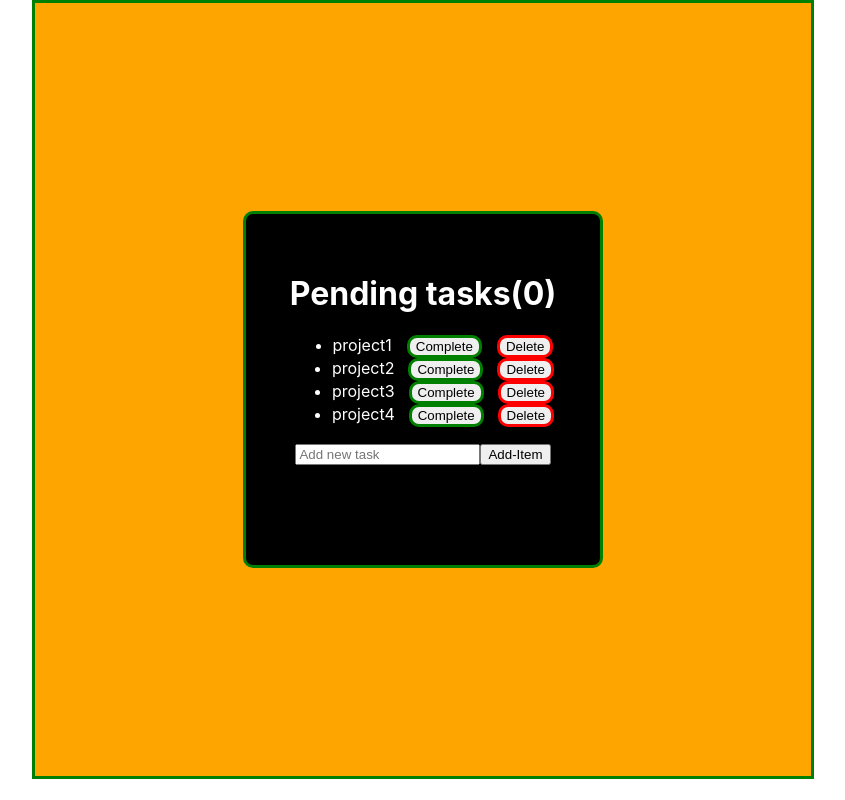
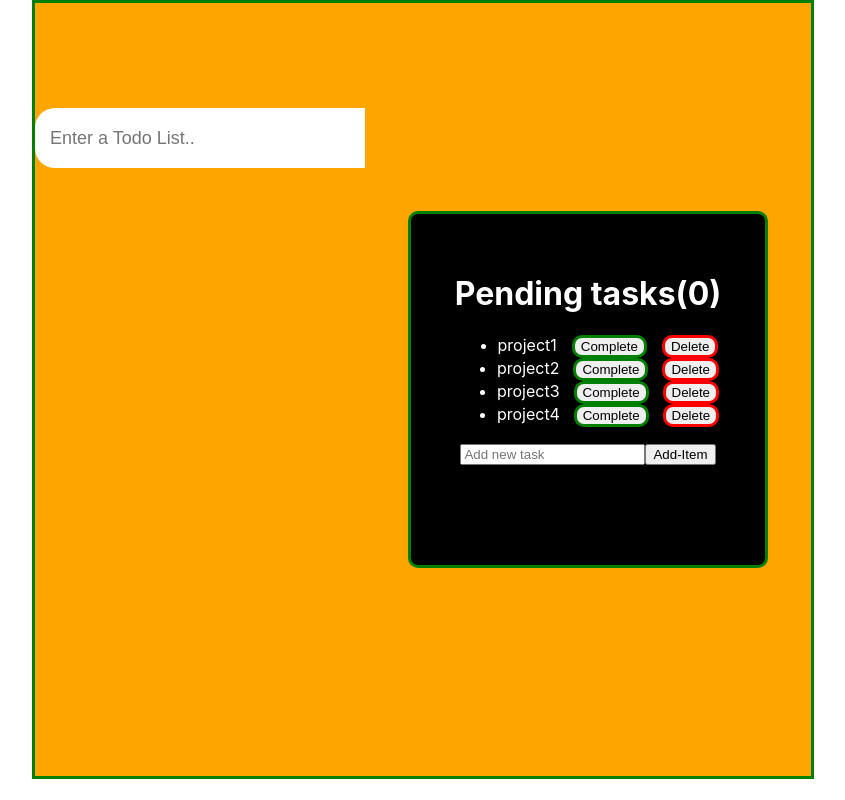
Before and after one commit to amarsahu9272/todoList-searchBar, a React (Create React App) app: page / in a window 1280 px wide. Shown: the whole page, without its empty margins (217-1062 px from the left). Built offline with nearby package versions, Linux system fonts and the light colour scheme.

Commit message:
SearchBar/Implented

```diff
--- /dev/null
+++ b/src/component/others/searchBar.css
@@ -0,0 +1,70 @@
+.searchInputs {
+    margin-top: 105px;
+    display: flex
+}
+
+.search input {
+    background-color: white;
+    border: 0px;
+    border-radius: 20px;
+    border-top-right-radius: 0px;
+    border-bottom-right-radius: 0px;
+    font-size: 18px;
+    padding: 15px;
+    height: 30px;
+    width: 300px;
+
+}
+
+.searchIcon {
+    height: 60px;
+    width: 50px;
+    background-color: white;
+    display: grid;
+    place-items: center;
+}
+
+input:focus {
+    outline: none;
+}
+
+.searchIcon svg {
+    font-size: 35px;
+}
+
+.dataResult {
+    margin-top: 100%;
+    height: 200px;
+    width: 300px;
+    background-color: white;
+    box-shadow: orange;
+    overflow: hidden;
+    overflow-y: auto;
+}
+
+.dataResult::-webkit-scrollbar {
+    display: none;
+}
+
+.dataResult .dataItem {
+    width: 100%;
+    height: 50px;
+    display: flex;
+    align-items: center;
+    color: black;
+}
+
+.dataItem {
+    margin-left: 10px;
+}
+
+#clearBtn {
+    cursor: pointer;
+}
+
+a {
+    text-decoration: none;
+}
+a:hover{
+    background-color: white;
+}
--- /dev/null
+++ b/src/component/others/searchBar.js
@@ -0,0 +1,49 @@
+import React, { useState } from "react";
+import './searchBar.css'
+// import SearchIcon from '@material-ui/icons/Search';
+// import CloseIcon from '@material-ui/icons/Close';
+
+function SearchBar({ placeholder, data }) {
+    const [filteredData, setFilterData] = useState([])
+    const [wordEntered, setWordEntered] = useState("")
+
+    const handleFilter = (event) => {
+        const searchWord = event.target.value;
+        setWordEntered(searchWord)
+        const newFilter = data.filter((value) => {
+            return value.name.toLowerCase().includes(searchWord.toLowerCase())
+        })
+
+        if (searchWord === "") {
+            setFilterData([])
+        }
+        else {
+            setFilterData(newFilter)
+        }
+    }
+
+    const clearInput = () => {
+        setFilterData([])
+        setWordEntered("")
+     }
+
+
+    return (
+        <div className="search">
+            <div className="searchInputs">
+                <input type="text" placeholder={placeholder} value={wordEntered} onChange={handleFilter} />
+                {/* <div className="searchIcon">
+                {filteredData.lenght===0?<SearchIcon/>:<CloseIcon id="clearBtn" onClick={clearInput}/>}
+            </div> */}
+            </div>
+            {filteredData.length !== 0 && (
+                <div className="datResult">
+                    {filteredData.slice(0, 15).map((value) => {
+                        return <div className=" ">{value.name}</div>;
+                    })}</div>)}
+
+        </div>
+    )
+}
+
+export default SearchBar
--- a/src/component/todo/todo.js
+++ b/src/component/todo/todo.js
@@ -1,7 +1,8 @@
-import { getValue } from "@testing-library/user-event/dist/utils";
 import { useState } from "react";
 import { Fragment } from "react";
 import './todo.css'
+
+import SearchBar from "../others/searchBar";
 
 
 
@@ -14,10 +15,6 @@ function TodoList() {
     let [count, setCount] = useState(0)
     let [list, setlist] = useState(todoList)
     let [value, setValue] = useState('')
-
-    // function Increment() {
-    //     setCount(count++);
-    // }
 
     function addList() {
         const newTodo = {
@@ -45,15 +42,18 @@ function TodoList() {
 
     function deleteTodo(item) {
         const indexOfClickedTodo = list.findIndex(Nm => Nm.name === item.name)
-        list.splice(indexOfClickedTodo, indexOfClickedTodo);
+        list.splice(indexOfClickedTodo, 1);
         setlist([...list])
         setCount(count=count-1)
     }
 
     return (
         <Fragment>
+        {/* <SearchBar placeholder="Enter a Todo List.." data = {list}/> */}
             <div className="outerDiv" >
+            <SearchBar placeholder="Enter a Todo List.." data = {list}/>
                 <div className="innerDiv">
+
                     <h1 style={{ color: 'white' }} >Pending tasks({count})</h1>
                     <ul>
                         {list.map((item) => (<div style={{ display: 'flex', justifyContent: 'space-around' }}>
```
Also changed, not shown: src/component/todo/todo.css (line endings or trailing spaces).
